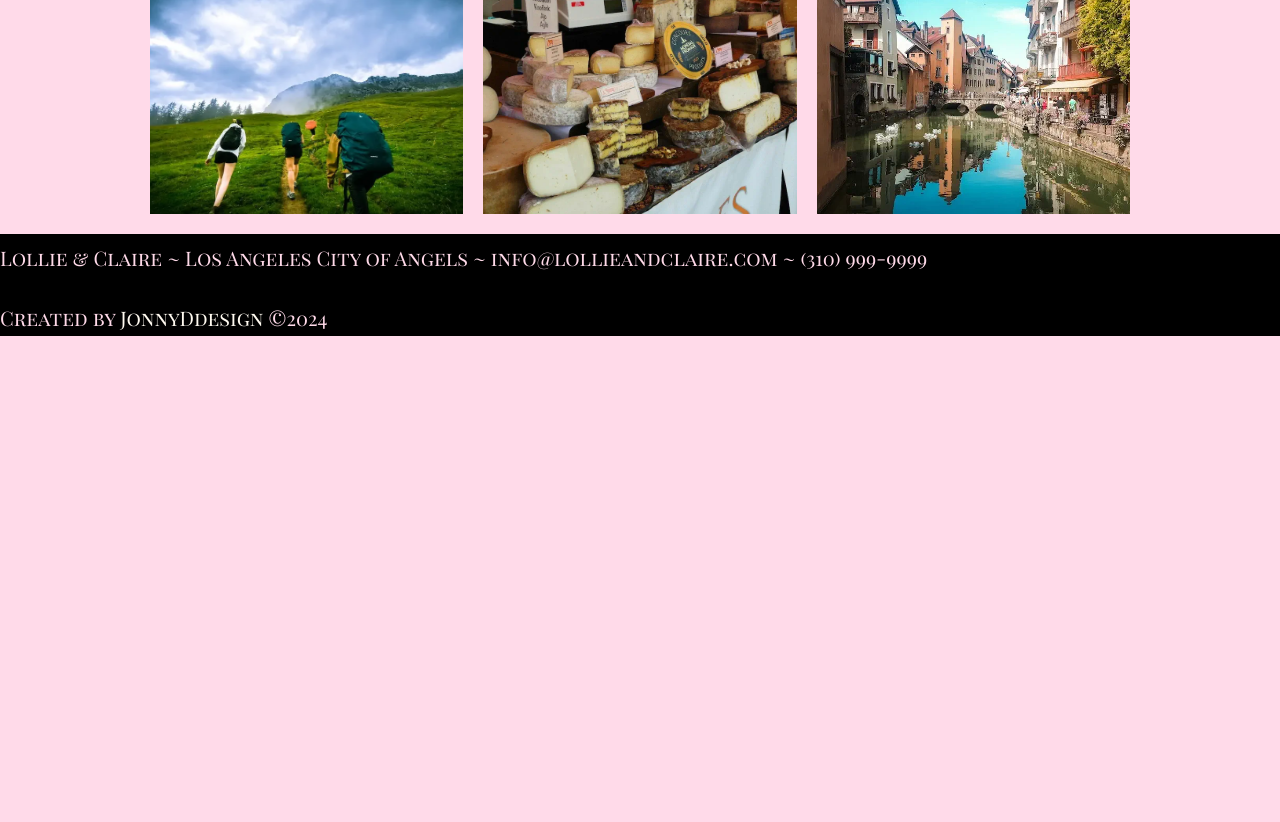
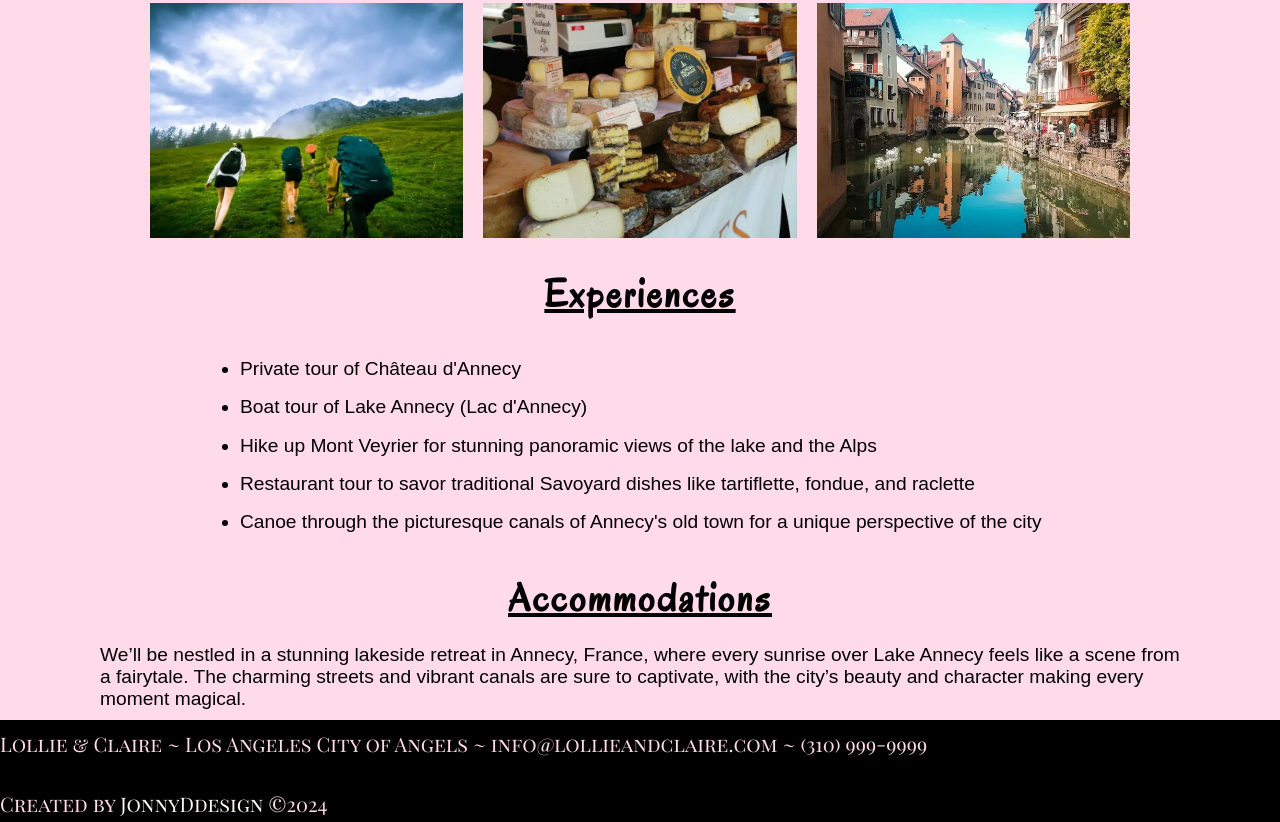
Before and after one commit to JonnyDdesign/tiff-taff, a plain HTML site: page france.html in a window 1280 px wide. Shown: the part 1414-2236 px from the top of the page. Before the commit the page ends 1750 px from the top, so only its background shows below. Drawn offline with Linux system fonts and the light colour scheme.

Commit message:
Added an Experiences section and Accommodations section to the france.html file.

```diff
--- a/css/france.css
+++ b/css/france.css
@@ -36,6 +36,7 @@ h2 {
 }
 
 p {
+    font-size: 1.2rem;
     text-align: left;
     margin: 10px 100px;
 }
@@ -83,3 +84,12 @@ p {
 .grid-item-6 {
     grid-area: pic6;
 }
+
+ul {
+    margin: 20px 200px;
+    line-height: 2;
+}
+
+li {
+    font-size: 1.2rem;
+}
--- a/france.html
+++ b/france.html
@@ -46,6 +46,22 @@
         <img class="grid-item-6" src="assets/images/france7.webp" alt="Canal view in Annecy, France">
     </section>
 
+    <section>
+        <h2>Experiences</h2>
+        <ul>
+            <li>Private tour of Château d'Annecy</li>
+            <li>Boat tour of Lake Annecy (Lac d'Annecy)</li>
+            <li>Hike up Mont Veyrier for stunning panoramic views of the lake and the Alps</li>
+            <li>Restaurant tour to savor traditional Savoyard dishes like tartiflette, fondue, and raclette</li>
+            <li>Canoe through the picturesque canals of Annecy's old town for a unique perspective of the city</li>
+        </ul>
+    </section>
+
+    <section>
+        <h2>Accommodations</h2>
+        <p>We’ll be nestled in a stunning lakeside retreat in Annecy, France, where every sunrise over Lake Annecy feels like a scene from a fairytale. The charming streets and vibrant canals are sure to captivate, with the city’s beauty and character making every moment magical.</p>
+    </section>
+
     <footer>
         <p>Lollie & Claire ~ Los Angeles City of Angels ~ info@lollieandclaire.com ~ (310) 999-9999</p>
         <br>
```
